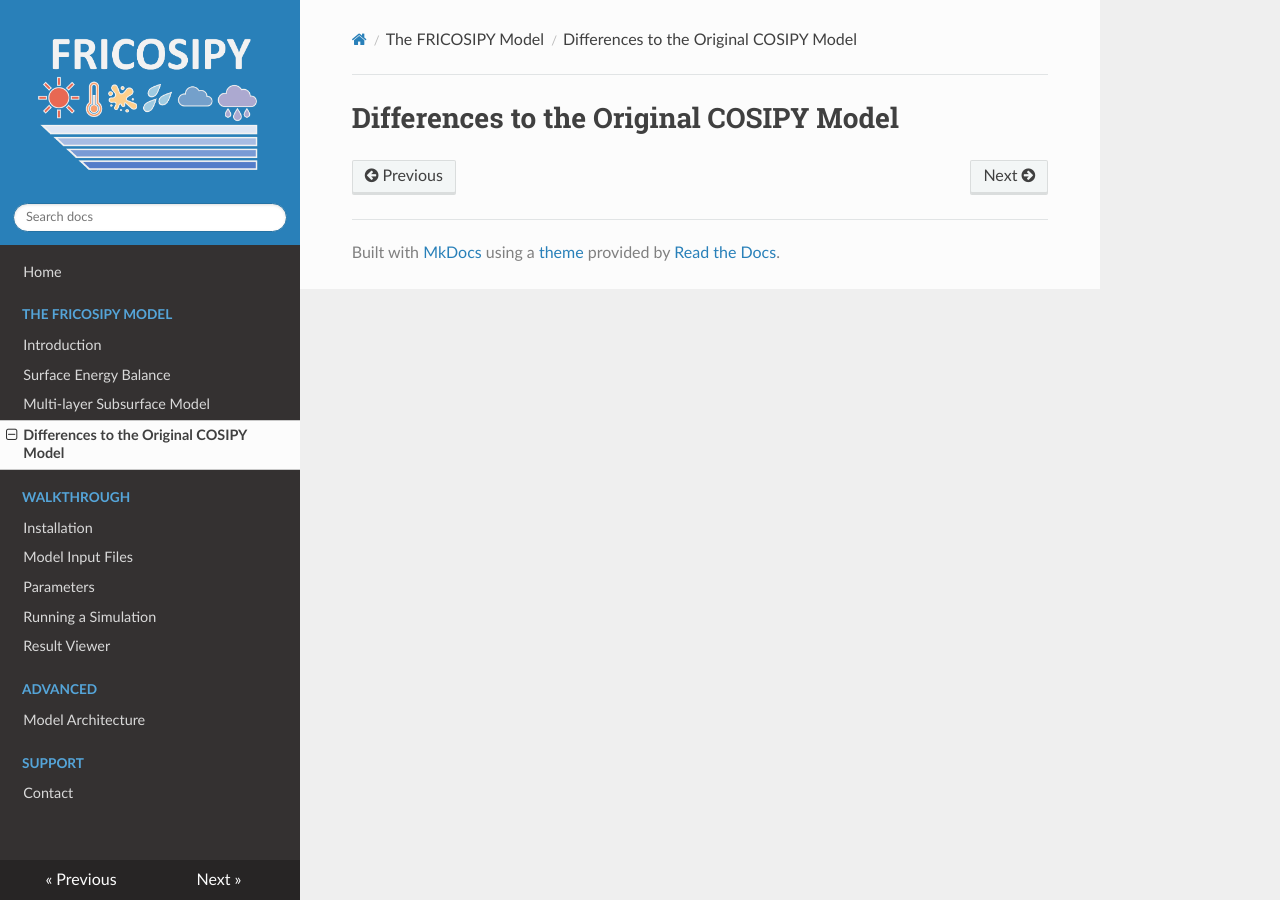
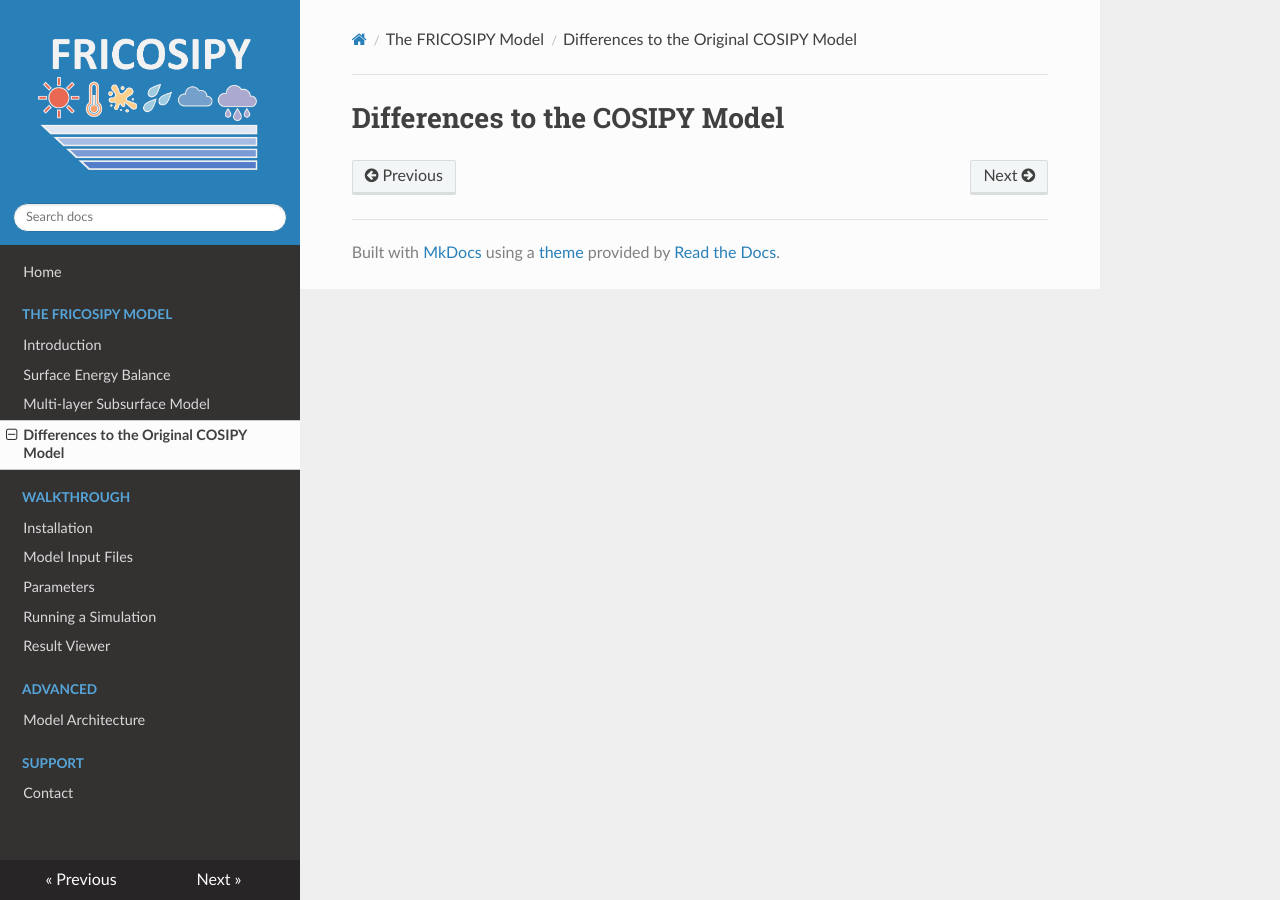
Before and after one commit to MarcusGastaldello/FRICOSIPY, an MkDocs documentation site: the page built from docs/differences.md, in a window 1280 px wide. Built offline with MkDocs 1.6.1, drawn with Linux system fonts in a browser that asks for light colours.

Commit message:
Update title references to COSIPY model

```diff
--- a/docs/differences.md
+++ b/docs/differences.md
@@ -1,6 +1,6 @@
 ---
-og_title: FRICOSIPY | Differences to the Original COSIPY Model
+og_title: FRICOSIPY | Differences to the COSIPY Model
 og_description: Explanation of the differences between FRICOSIPY and the original COSIPY model
 ---
 
-# Differences to the Original COSIPY Model
+# Differences to the COSIPY Model
```
